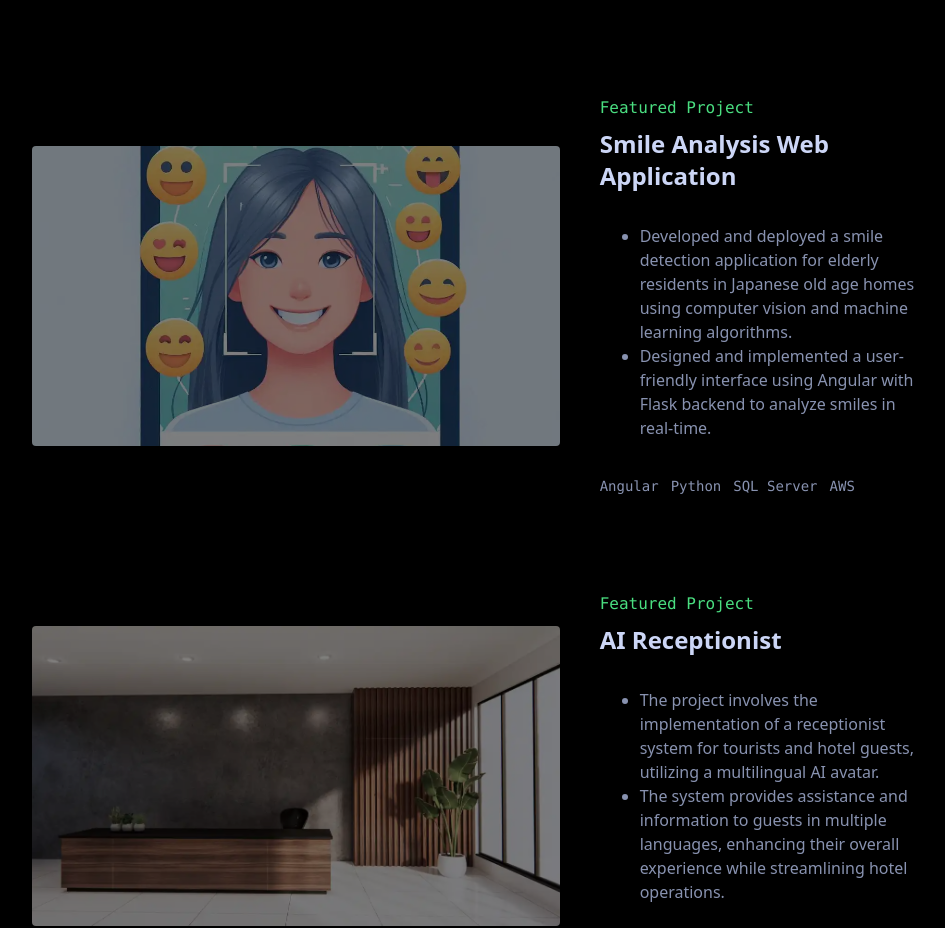
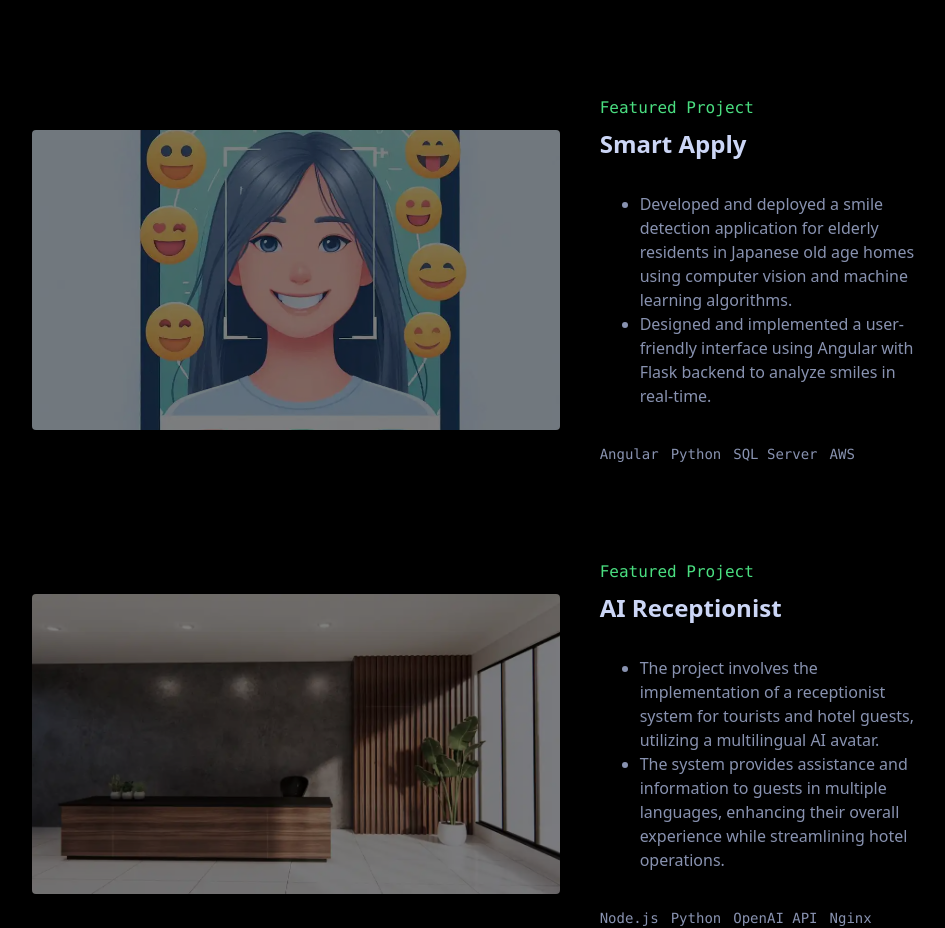
Before and after one commit to ishiiii10/Portfolio, an Angular app: page / in a window 1280 px wide. Shown: the part 3804-4732 px from the top of the page, without its empty margins (150-1095 px from the left). Built offline with nearby package versions, Linux system fonts and the light colour scheme.

Commit message:
project added

```diff
--- a/src/app/components/projects/projects.component.ts
+++ b/src/app/components/projects/projects.component.ts
@@ -21,7 +21,7 @@ export class ProjectsComponent {
       aosImage: 'fade-right'
     },
     {
-      title: 'Smile Analysis Web Application',
+      title: 'Smart Apply',
       description: [
         'Developed and deployed a smile detection application for elderly residents in Japanese old age homes using computer vision and machine learning algorithms.',
         'Designed and implemented a user-friendly interface using Angular with Flask backend to analyze smiles in real-time.'
```
